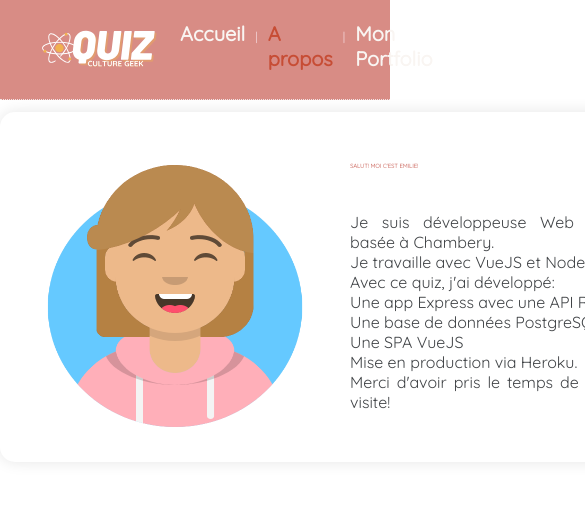
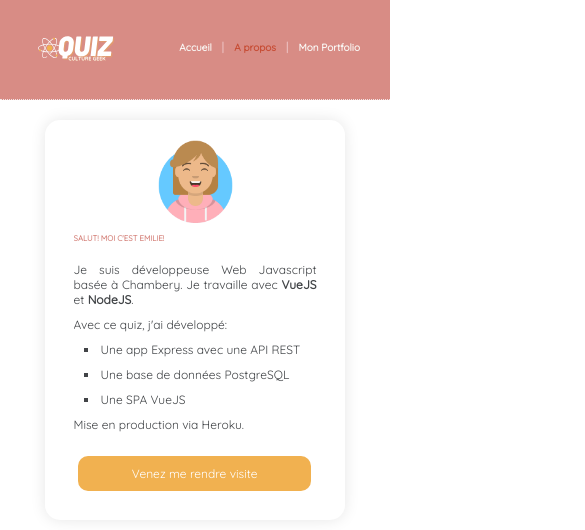
Before and after one commit to EmilieLHA/Quizz-geek-2022, a Vue app in the folder _front/: page /about in a window 390 px wide. Shown: the top 530 px of the page, 585 px wide, since content can reach past the window. Built offline with nearby package versions, Linux system fonts and the light colour scheme.

Commit message:
About and animations

```diff
--- a/_front/src/components/Navbar.vue
+++ b/_front/src/components/Navbar.vue
@@ -100,11 +100,17 @@ export default {
   #logo img {
     width: 200px;
   }
+  .link a {
+  font-size: 15px;
+  }
 }
 
 @media screen and (max-width: 425px ) {
   #logo img {
-    width: 150px;
+    width: 100px;
+  }
+  .link a {
+  font-size: 10px;
   }
 }
 
--- a/_front/src/components/QuestionCard.vue
+++ b/_front/src/components/QuestionCard.vue
@@ -8,6 +8,8 @@
         <img :src="getImgUrl(question.image)" alt="image">
       </div>
 
+
+      <transition name="fade" mode="out-in">
 
         <div class="card-body" v-if="!showComment">
           <h4 class="card-title"> VRAI OU FAUX?</h4>
@@ -32,6 +34,7 @@
           </div>
         </div>
 
+      </transition>
     </div>
 
   </div>
@@ -222,6 +225,18 @@ export default {
     }
   }
 
+  @media screen and (max-width: 425px ) {
+
+  .card-body h4 {
+      font-size: 4vw;
+  }
+
+  .card-container{
+    height: 400px;
+    width: 300px;
+  }
+}
+
 /* ------------- Transitions ---------------- */
 
 .fade-enter-from,
--- a/_front/src/components/ResultCard.vue
+++ b/_front/src/components/ResultCard.vue
@@ -110,4 +110,16 @@ export default {
   }
 }
 
+@media screen and (max-width: 425px ) {
+
+  .card-body h4 {
+      font-size: 4vw;
+  }
+
+  .card-container{
+    height: 400px;
+    width: 300px;
+  }
+}
+
 </style>
--- a/_front/src/views/About.vue
+++ b/_front/src/views/About.vue
@@ -10,8 +10,8 @@
         <h4>SALUT! MOI C'EST EMILIE!</h4>
 
         <div class="about-text">
-          <p>Je suis développeuse Web Javascript basée à Chambery.<br> Je travaille avec VueJS et NodeJS.<br>
-          Avec ce quiz, j'ai développé:</p>
+          <p>Je suis développeuse Web Javascript basée à Chambery. Je travaille avec <strong>VueJS</strong> et <strong>NodeJS</strong>.</p>
+          <p>Avec ce quiz, j'ai développé:</p>
 
           <ul>
             <li>Une app Express avec une API REST</li>
@@ -20,9 +20,10 @@
           </ul>
 
           <p>Mise en production via Heroku.</p>
-          <p>Merci d'avoir pris le temps de me rendre visite!</p>
 
         </div>
+
+        <a href="https://emilielharidon.com" class="button" target="blank">Venez me rendre visite</a>
 
       </div>
 
@@ -83,20 +84,23 @@
   }
 
   .about-body h4 {
-    font-size: 1.5vw;
+    font-size: 1.2vw;
     padding-bottom: 10px;
     color: #d88c85;
   }
 
   .about-body p {
     font-size: 16px;
+    margin-bottom: 10px;
     text-align: justify;
   }
 
   ul {
     font-size: 16px;
+    margin: 10px;
     text-align: justify;
     list-style-type: square;
+    list-style-position: inside;
   }
 
  li {
@@ -104,4 +108,147 @@
     text-align: justify;
   }
 
+.button {
+    display: flex;
+    justify-content: space-evenly;
+    margin: 2%;
+    border-radius: 10px;
+      -webkit-border-radius: 10;
+      -moz-border-radius: 10;
+    border: none;
+    color: #ffffff;
+    font-size: 18px;
+    background: #f1b150;
+    padding: 10px 10px 10px 10px;
+    text-decoration: none;
+    cursor: pointer;
+
+    -webkit-animation: shake-bottom 0.8s cubic-bezier(0.455, 0.030, 0.515, 0.955) both;
+    animation: shake-bottom 0.8s cubic-bezier(0.455, 0.030, 0.515, 0.955) both;
+
+  }
+
+.button:hover {
+    background: #c74d35;
+    text-decoration: none;
+  }
+
+  /* -------------Mediaqueries Question card-------------------------- */
+  @media screen and (max-width: 768px ) {
+
+    .about{
+      height: 500px;
+      width: 400px;
+      margin: 5% auto;
+      padding: 15px;
+
+      overflow: hidden;
+
+      display: flex;
+      flex-direction: column;
+      justify-content: space-between;
+  }
+
+    .about-image {
+        width: 30%;
+        height: auto;
+      }
+
+
+    .about-body p, ul, li{
+      font-size: 12px;
+      margin-bottom: 10px;
+      text-align: justify;
+    }
+
+    .about-body h4 {
+      font-size: 2vw;
+    }
+
+    .button {
+      font-size: 12px;
+    }
+}
+
+
+ @media screen and (max-width: 425px ) {
+
+  .card-body h4 {
+      font-size: 4vw;
+  }
+
+  .about{
+    height: 400px;
+    width: 300px;
+  }
+}
+/*------------Animation--------------*/
+
+@-webkit-keyframes shake-bottom {
+  0%,
+  100% {
+    -webkit-transform: rotate(0deg);
+            transform: rotate(0deg);
+    -webkit-transform-origin: 50% 100%;
+            transform-origin: 50% 100%;
+  }
+  10% {
+    -webkit-transform: rotate(1deg);
+            transform: rotate(1deg);
+  }
+  20%,
+  40%,
+  60% {
+    -webkit-transform: rotate(-2deg);
+            transform: rotate(-2deg);
+  }
+  30%,
+  50%,
+  70% {
+    -webkit-transform: rotate(2deg);
+            transform: rotate(2deg);
+  }
+  80% {
+    -webkit-transform: rotate(-1deg);
+            transform: rotate(-1deg);
+  }
+  90% {
+    -webkit-transform: rotate(1deg);
+            transform: rotate(1deg);
+  }
+}
+@keyframes shake-bottom {
+  0%,
+  100% {
+    -webkit-transform: rotate(0deg);
+            transform: rotate(0deg);
+    -webkit-transform-origin: 50% 100%;
+            transform-origin: 50% 100%;
+  }
+  10% {
+    -webkit-transform: rotate(1deg);
+            transform: rotate(1deg);
+  }
+  20%,
+  40%,
+  60% {
+    -webkit-transform: rotate(-2deg);
+            transform: rotate(-2deg);
+  }
+  30%,
+  50%,
+  70% {
+    -webkit-transform: rotate(2deg);
+            transform: rotate(2deg);
+  }
+  80% {
+    -webkit-transform: rotate(-1deg);
+            transform: rotate(-1deg);
+  }
+  90% {
+    -webkit-transform: rotate(1deg);
+            transform: rotate(1deg);
+  }
+}
+
 </style>
--- a/_front/src/views/Quiz.vue
+++ b/_front/src/views/Quiz.vue
@@ -17,7 +17,6 @@
       ></question-card>
 
       <result-card v-if="showResultComponent" :score="score"></result-card>
-
 
   </div>
   </transition>
@@ -99,5 +98,4 @@ export default {
 .fade-leave-active {
   transition: opacity 0.2s ease;
 }
-
 </style>
```
Also changed, not shown: 11 other files (tests, documents, lock files or other folders).
